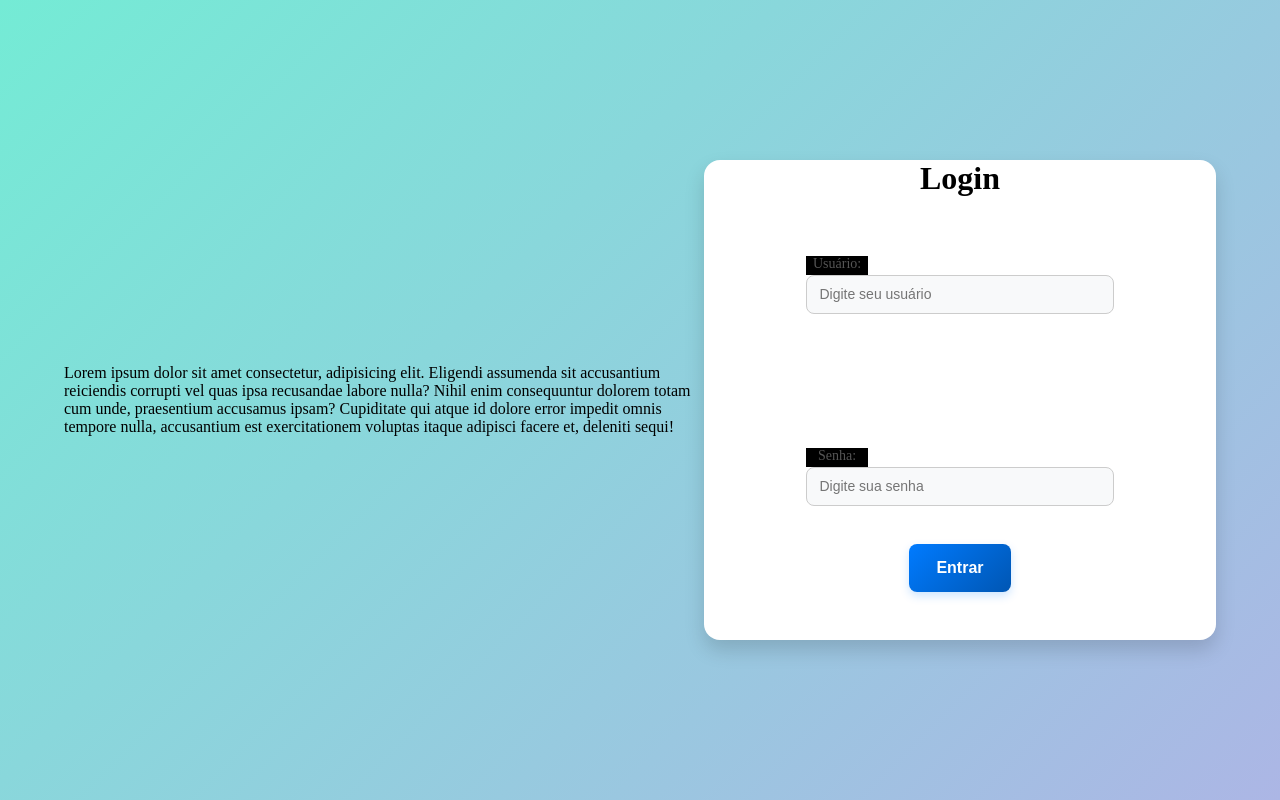
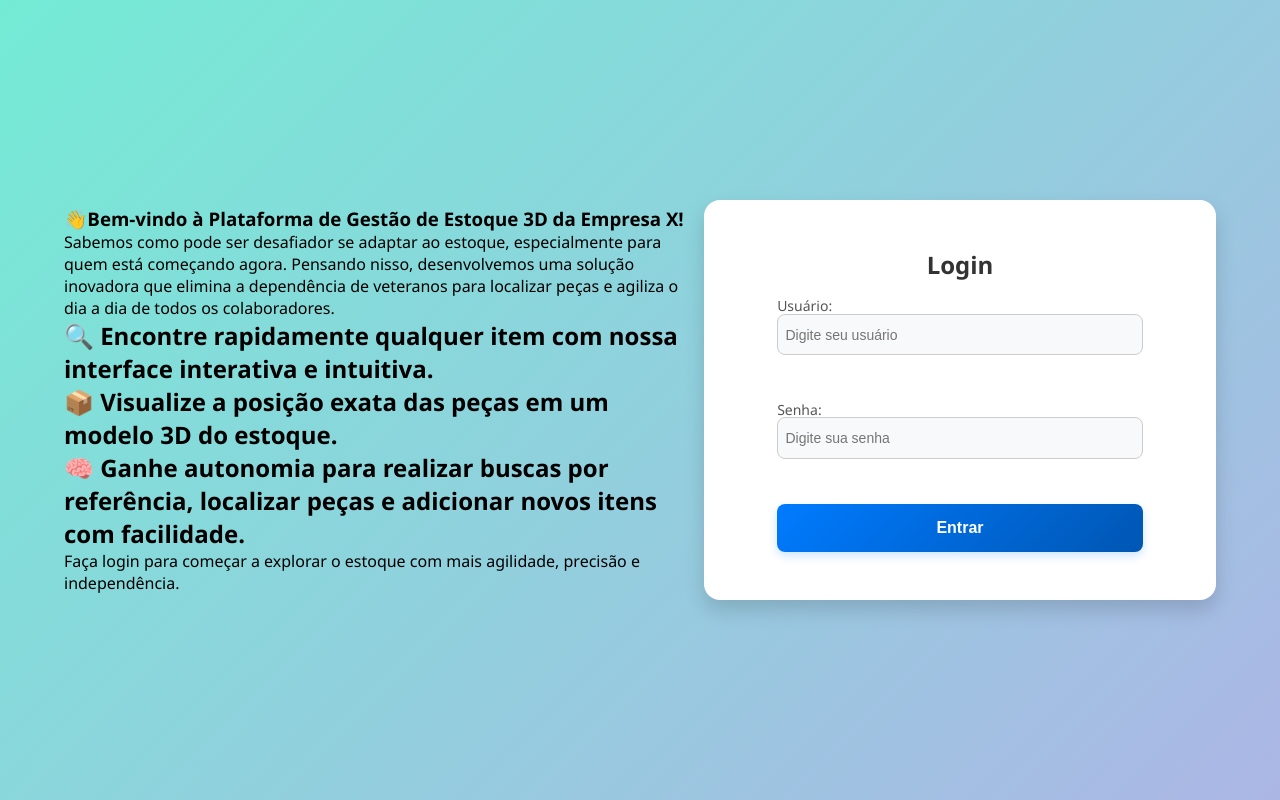
Before and after one commit to JP-Bortolaci/Projeto-Integrador, a PHP site: page / in a window 1280 px wide. Run offline with PHP 8.4, Linux system fonts and the light colour scheme.

Commit message:
Caixa de login finalizada, adicionando boas vindas

```diff
--- a/teste de telas/index.html
+++ b/teste de telas/index.html
@@ -9,10 +9,18 @@
 <body>
     <main class="container">
         <section class="content">
-            <article>Lorem ipsum dolor sit amet consectetur, adipisicing elit. Eligendi assumenda sit accusantium reiciendis corrupti vel quas ipsa recusandae labore nulla? Nihil enim consequuntur dolorem totam cum unde, praesentium accusamus ipsam? Cupiditate qui atque id dolore error impedit omnis tempore nulla, accusantium est exercitationem voluptas itaque adipisci facere et, deleniti sequi!</article>
+            <article>
+                <h1>👋Bem-vindo à Plataforma de Gestão de Estoque 3D da Empresa X!</h1>
+                <p>Sabemos como pode ser desafiador se adaptar ao estoque, especialmente para quem está começando agora. Pensando nisso, desenvolvemos uma solução inovadora que elimina a dependência de veteranos para localizar peças e agiliza o dia a dia de todos os colaboradores.</p>
+
+                <h2>🔍 Encontre rapidamente qualquer item com nossa interface interativa e intuitiva.</h2>
+                <h2>📦 Visualize a posição exata das peças em um modelo 3D do estoque.</h2>
+                <h2>🧠 Ganhe autonomia para realizar buscas por referência, localizar peças e adicionar novos itens com facilidade.</h2>
+
+                <p>Faça login para começar a explorar o estoque com mais agilidade, precisão e independência.</p></article>
         </section>
         <form>
-            <h1>Login</h1>
+            <h2 class="login">Login</h2>
             <section class="usernameSection">
                 <label for="username">Usuário:</label>
                 <input type="text" id="username" name="username" placeholder="Digite seu usuário" required>
--- a/teste de telas/styles/styles.css
+++ b/teste de telas/styles/styles.css
@@ -1,65 +1,82 @@
-/* body {
+* {
+    margin: 0;
+    padding: 0;
+    box-sizing: border-box;
+}
+
+/* Definindo cor de fundo e fonte da página */
+body {
     font-family: 'Segoe UI', Tahoma, Geneva, Verdana, sans-serif;
     background: linear-gradient(135deg, #74ebd5, #acb6e5);
-    margin: 0;
-    padding: 0;
+    width: 100vw;
+    height: 100vh;
+}
+
+/* Estilizando o container para ocupar o body inteiro, logo a tela inteira também */
+main.container {
+    width: 100%;
+    height: 100%;
     display: flex;
     justify-content: center;
     align-items: center;
-    height: 100vh;
+
 }
 
-.container {
+/* Definindo o tamanho das informações da esquerda */
+.content {
+    width: 50%;
+}
+
+/* Estilizando toda a caixa de formulário */
+form {
     background: #ffffff;
-    padding: 30px 40px;
+    width: 40%;
+    height: 50%;
     border-radius: 16px;
     box-shadow: 0 10px 20px rgba(0, 0, 0, 0.15);
-    width: 360px;
     text-align: center;
     transition: transform 0.3s ease;
+    justify-content: center;
+    display: grid;
+    grid-template-columns: repeat(7, 1fr);
+    grid-template-rows: repeat(8, 1fr);
 }
 
-.container:hover {
+form:hover {
     transform: scale(1.02);
 }
 
-h2 {
-    margin-bottom: 20px;
+/* Estilizando o texto "Login" */
+h2.login {
+    font-size: 1.5em;
+    grid-column: 4/5;
+    grid-row: 2/3;
     color: #333333;
-    font-size: 26px;
-    font-weight: 600;
 }
 
-label {
-    display: block;
-    margin-top: 12px;
-    color: #555555;
-    font-size: 14px;
-    font-weight: 500;
-    text-align: left;
+/* Estilizando toda a caixa do usuário */
+.usernameSection {
+    display: grid;
+    grid-row: 3/4;
+    grid-column: 2/7;
+    grid-template-columns: repeat(5, 20%);
+    grid-template-rows: repeat(4, 25%);
 }
 
-input {
-    width: 100%;
-    padding: 12px;
-    margin-top: 6px;
-    border: 1px solid #cccccc;
-    border-radius: 8px;
-    font-size: 14px;
-    transition: all 0.3s ease;
-    background: #f8f9fa;
+/* Estilizando toda a caixa da senha */
+.passwordSection {
+    display: grid;
+    grid-row: 5/6;
+    grid-column: 2/7;
+    grid-template-columns: repeat(5, 20%);
+    grid-template-rows: repeat(4, 25%);
 }
 
-input:focus {
-    border-color: #007bff;
-    outline: none;
-    box-shadow: 0 0 8px rgba(0, 123, 255, 0.2);
-}
-
+/* Estilizando o botão "Entrar" */
 button {
-    margin-top: 20px;
-    padding: 14px;
-    width: 100%;
+    grid-row: 7/8;
+    grid-column: 2/7;
+    height: 100%;
     background: linear-gradient(135deg, #007bff, #0056b3);
     color: white;
     border: none;
@@ -78,103 +95,26 @@ button:hover {
 
 button:active {
     transform: scale(0.98);
-} */
-
-* {
-    margin: 0;
-    padding: 0;
-    box-sizing: border-box;
 }
 
-body {
-    background: linear-gradient(135deg, #74ebd5, #acb6e5);
-    width: 100vw;
-    height: 100vh;
-}
-
-main.container {
-    width: 100%;
-    height: 100%;
-    display: flex;
-    justify-content: center;
-    align-items: center;
-
-}
-
-
-.content {
-    width: 50%;
-}
-
-form {
-    background: #ffffff;
-    width: 40%;
-    height: 60%;
-    border-radius: 16px;
-    box-shadow: 0 10px 20px rgba(0, 0, 0, 0.15);
-    text-align: center;
-    transition: transform 0.3s ease;
-    justify-content: center;
-    display: grid;
-    grid-template-columns: repeat(5, 20%);
-    grid-template-rows: repeat(5, 20%);
-}
-
-h1 {
-    grid-column: 3/4;
-    grid-row: 1/2;
-}
-
-.usernameSection {
-    display: grid;
-    grid-row: 2/3;
-    grid-column: 2/5;
-    grid-template-columns: repeat(5, 20%);
-    grid-template-rows: repeat(5, 20%);
-}
-
-.passwordSection {
-    display: grid;
-    grid-row: 4/5;
-    grid-column: 2/5;
-    grid-template-columns: repeat(5, 20%);
-    grid-template-rows: repeat(5, 20%);
-}
-
-button {
-    grid-row: 5/6;
-    grid-column: 3/4;
-    height: 50%;
-    background: linear-gradient(135deg, #007bff, #0056b3);
-    color: white;
-    border: none;
-    border-radius: 8px;
-    font-size: 16px;
-    font-weight: 600;
-    cursor: pointer;
-    transition: all 0.3s ease;
-    box-shadow: 0 4px 10px rgba(0, 123, 255, 0.2);
-}
-
-button:hover {
-    background: linear-gradient(135deg, #0056b3, #00408a);
-    box-shadow: 0 6px 14px rgba(0, 123, 255, 0.3);
-}
-
+/* Estilizando a o "Usuário:" e "Senha:" */
 label {
     grid-row: 1/2;
     grid-column: 1/2;
-    background-color: black;
     color: #555555;
     font-size: 14px;
     font-weight: 500;
+    text-align: left;
 }
 
+/* Estilizando a área de usuário e senha */
 input {
-    grid-row: 2/4;
+    margin-top: 1%;
+    height: 100%;
+    grid-row: 2/5;
     grid-column: 1/6;
     width: 100%;
-    padding: 12px;
+    padding: 2%;
     border: 1px solid #cccccc;
     border-radius: 8px;
     font-size: 14px;
```
